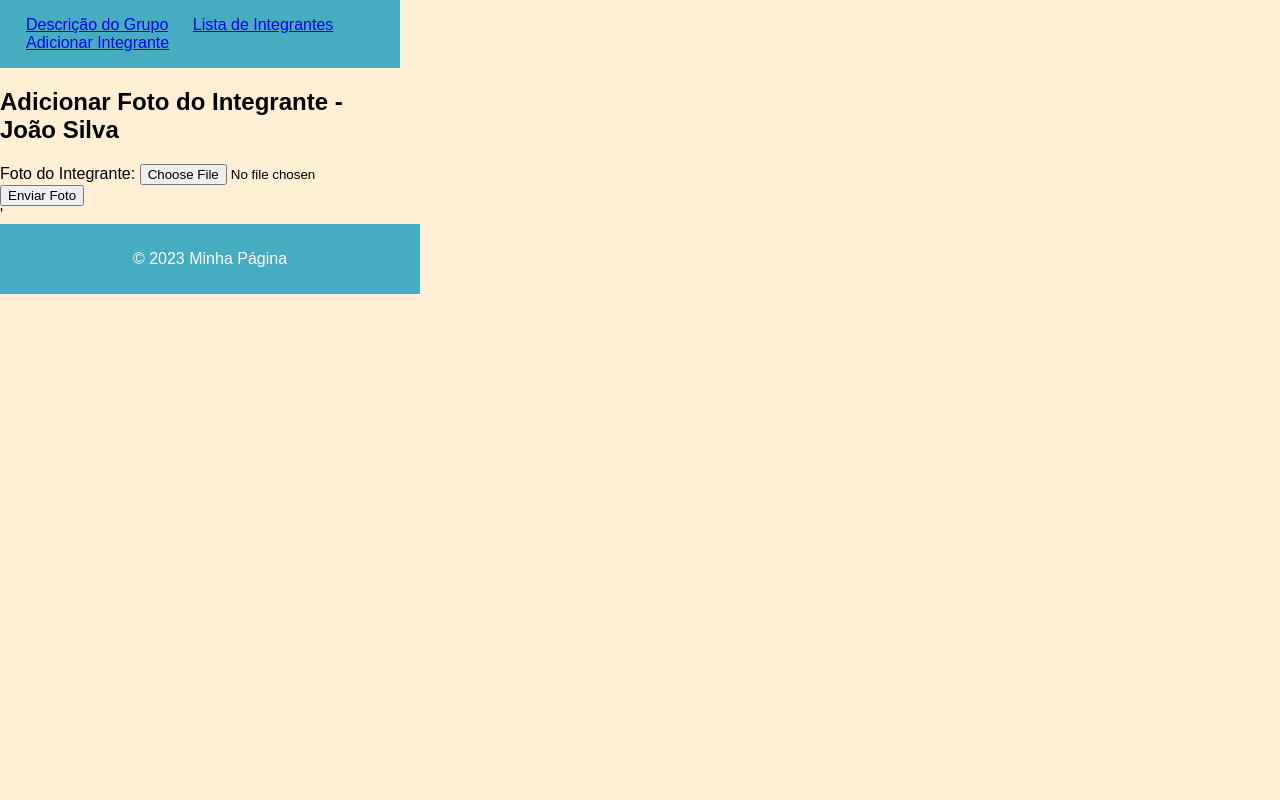
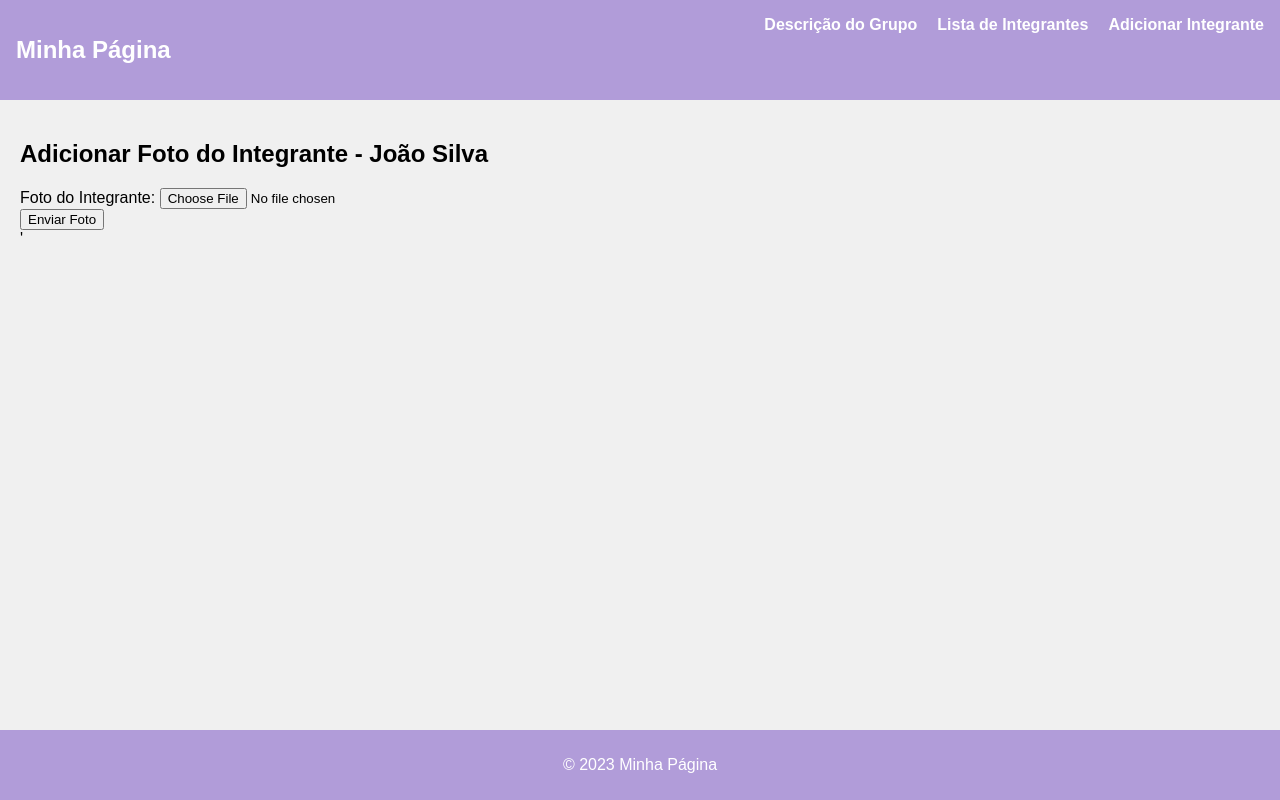
Before and after one commit to KaueFulgencio/programacao-web, a Django app: page /adicionar_foto_integrante/1/ in a window 1280 px wide. Run offline with Django 4.2, Linux system fonts and the light colour scheme; data comes from the database, SQL or seed files in the repository; both versions use the stored data as it was after the commit.

Commit message:
projeto2 update

```diff
--- a/projeto2-Kaue/projeto2/grupo_pesquisa/templates/base.html
+++ b/projeto2-Kaue/projeto2/grupo_pesquisa/templates/base.html
@@ -10,50 +10,61 @@
             margin: 0;
             padding: 0;
             min-height: 100vh;
-            max-width: 400px;
-            background-color: papayawhip;
-            margin: 0 auto;
-            position: relative;
+            background-color: #f0f0f0; /* Cor de fundo do corpo da página */
+            display: flex;
+            flex-direction: column;
         }
         .navbar {
-            background-color: #46ACC2;
+            background-color: #b19cd9;;
+            color: white;
+            padding: 16px;
             display: flex;
-            padding: 16px;
-            font-family: sans-serif;
-            color: white;
+            justify-content: space-between;
         }
-        nav ul {
+        .navbar ul {
             list-style: none;
             padding: 0;
             margin: 0;
+            display: flex;
         }
-        nav li {
-            display: inline;
-            margin: 10px;
+        .navbar li {
+            margin-right: 20px;
+        }
+        .navbar li:last-child {
+            margin-right: 0;
+        }
+        .navbar a {
+            text-decoration: none;
+            color: white;
+            font-weight: bold;
+        }
+        .page-content {
+            flex-grow: 1;
+            padding: 20px;
         }
         .page-footer {
-            background-color: #46ACC2;
+            background-color: #b19cd9;;
             color: #fff;
             text-align: center;
             padding: 10px;
-            width: 100%;
-            height: 50px;
-            position: absolute;
-            bottom: -50;
-            left: 0;
         }
     </style>
 </head>
 <body>
     <nav class="navbar">
+        <div>
+            <h1>Minha Página</h1>
+        </div>
         <ul>
             <li><a href="{% url 'descricao_grupo' %}">Descrição do Grupo</a></li>
             <li><a href="{% url 'lista_integrantes' %}">Lista de Integrantes</a></li>
             <li><a href="{% url 'adicionar_integrante' %}">Adicionar Integrante</a></li>
         </ul>
     </nav>
-    {% block content %}
-    {% endblock %}
+    <div class="page-content">
+        {% block content %}
+        {% endblock %}
+    </div>
     <footer class="page-footer">
         <p>&copy; 2023 Minha Página</p>
     </footer>
--- a/projeto2-Kaue/projeto2/grupo_pesquisa/views.py
+++ b/projeto2-Kaue/projeto2/grupo_pesquisa/views.py
@@ -50,8 +50,16 @@ def adicionar_foto_integrante(request, integrante_id):
     return render(request, 'adicionar_foto_integrante.html', {'integrante': integrante})
 
 def descricao_grupo(request):
-    grupos_pesquisa = GrupoPesquisa.objects.all()
-    return render(request, 'descricao_grupo.html', {'grupos_pesquisa': grupos_pesquisa})
+    grupos_pesquisa = GrupoPesquisa.objects.order_by('nome')
+    grupos_unicos = []
+    grupo_atual = None
+
+    for grupo in grupos_pesquisa:
+        if grupo.nome != grupo_atual:
+            grupo_atual = grupo.nome
+            grupos_unicos.append(grupo)
+
+    return render(request, 'descricao_grupo.html', {'grupos_pesquisa': grupos_unicos})
 
 def adicionar_integrante(request):
     if request.method == 'POST':
@@ -63,9 +71,3 @@ def adicionar_integrante(request):
         form = IntegranteForm()
 
     return render(request, 'adicionar_integrante.html', {'form': form})
-
-from grupo_pesquisa.models import GrupoPesquisa
-
-grupo_pesquisa = GrupoPesquisa(nome='GRUPO DE PESQUISA 1', descricao='Processo de criação em andamento...')
-
-grupo_pesquisa.save()
--- a/projeto2-Kaue/projeto2/projeto2/urls.py
+++ b/projeto2-Kaue/projeto2/projeto2/urls.py
@@ -17,10 +17,12 @@ Including another URLconf
 from django.urls import path
 from grupo_pesquisa import views
 
+from django.contrib import admin
 from django.conf import settings
 from django.conf.urls.static import static
 
 urlpatterns = [
+    path('admin/', admin.site.urls),
     path('', views.descricao_grupo, name='descricao_grupo'),
     path('lista_integrantes/', views.lista_integrantes, name='lista_integrantes'),
     path('integrante/<int:integrante_id>/', views.detalhes_integrante, name='detalhes_integrante'),
```
Also changed, not shown: projeto2-Kaue/projeto2/grupo_pesquisa/forms.py (+9 -0 lines), projeto2-Kaue/projeto2/grupo_pesquisa/templates/descricao_grupo.html (+12 -3 lines), projeto2-Kaue/projeto2/db.sqlite3.
